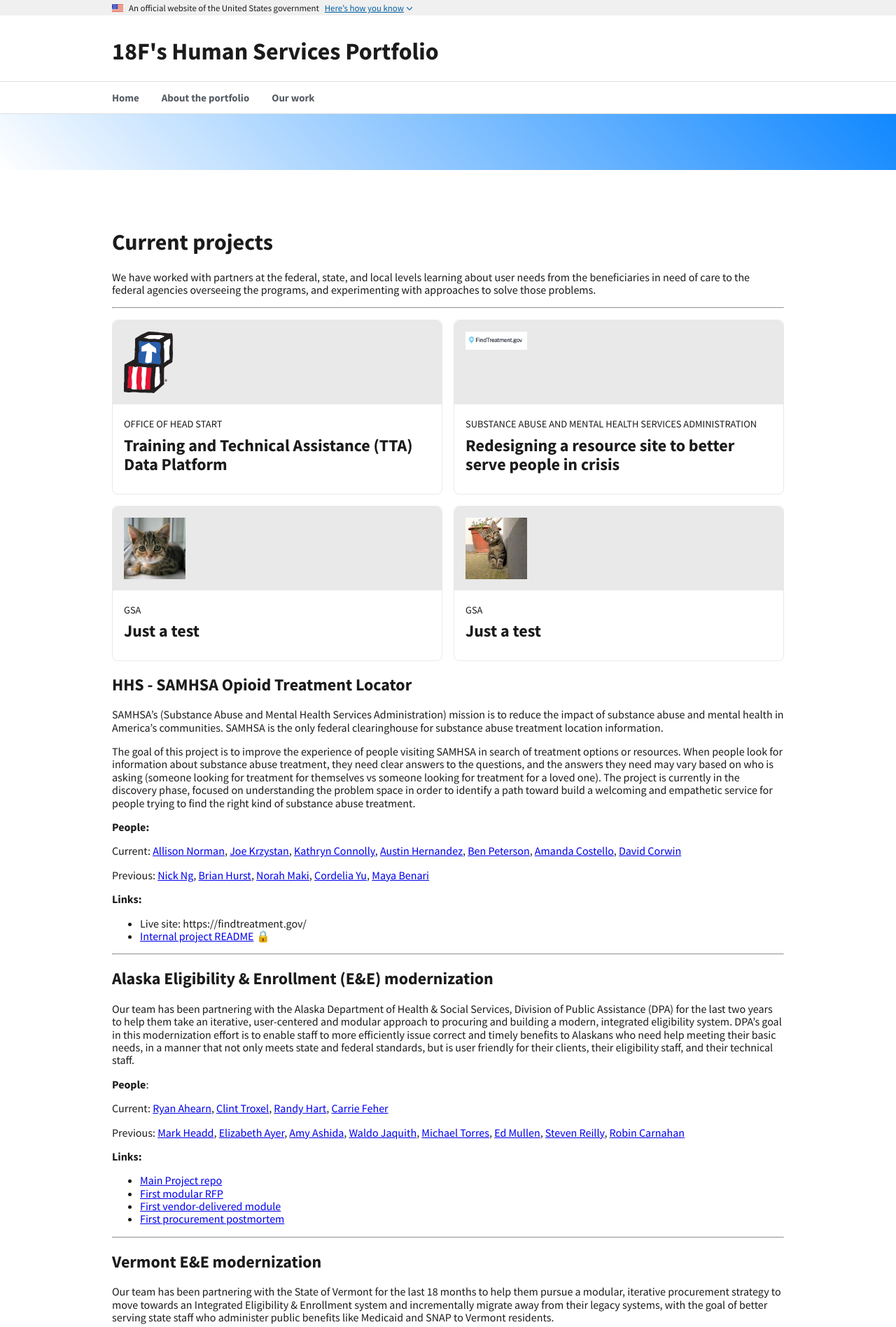
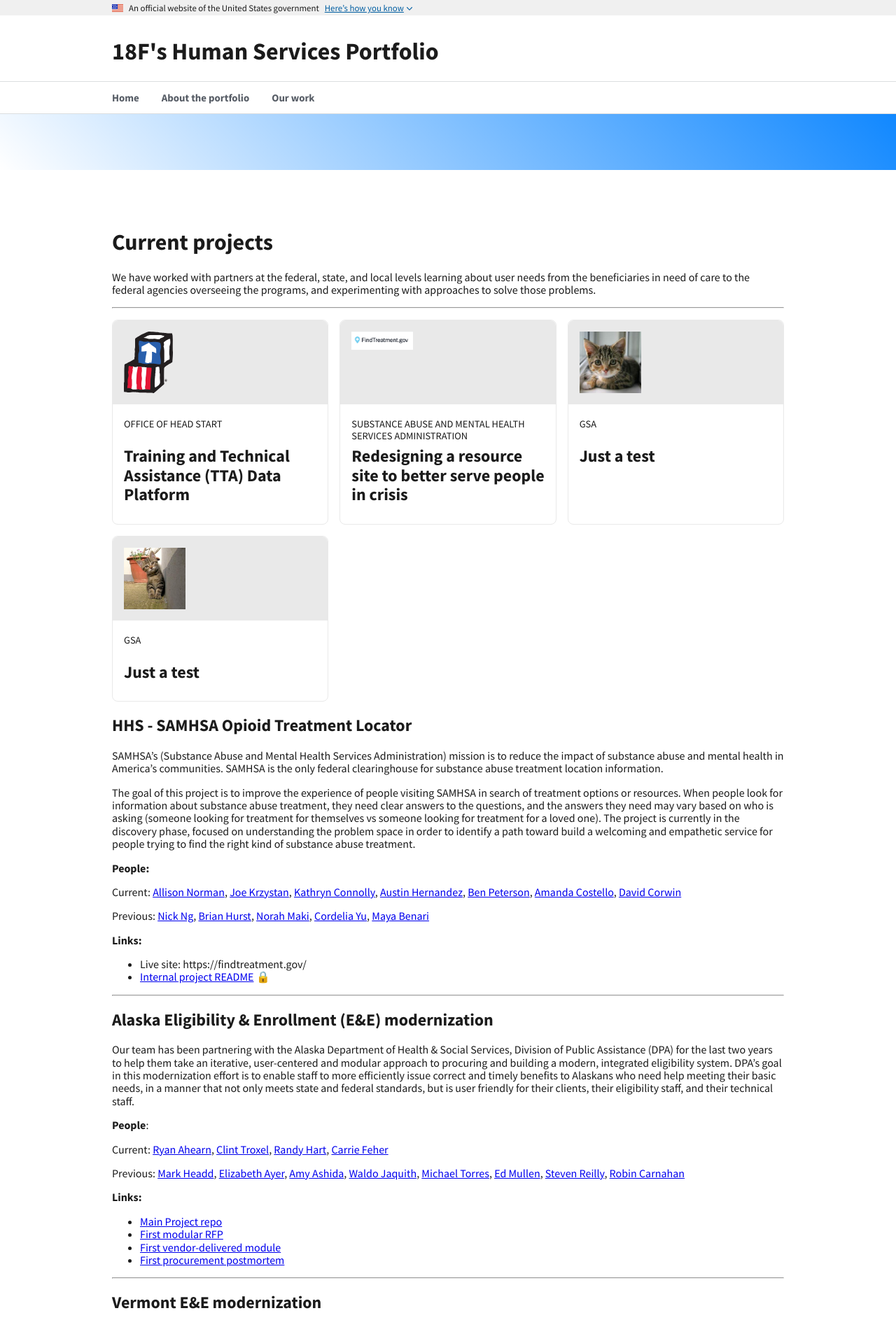
Before and after one commit to 18F/public-benefits, a Jekyll site: the page built from projects.md, in a window 1280 px wide. Shown: the top 1897 px of the page at 70% size. Built offline with Jekyll 4.4.1, drawn with Linux system fonts in a browser that asks for light colours.

Commit message:
minor grid beautification effort
Signed-off-by: Robert Jolly <robert.jolly@gsa.gov>

```diff
--- a/assets/css/style.css
+++ b/assets/css/style.css
@@ -24,7 +24,7 @@
 /* Projects listing styles */
 ul.projects {
   display: grid;
-  grid-template-columns: repeat(auto-fit, minmax(320px, 1fr));
+  grid-template-columns: repeat(auto-fit, minmax(300px, 1fr));
   grid-gap: 1rem;
   list-style-type: none;
   padding: unset;
@@ -75,4 +75,5 @@ img.project-logo {
   text-transform: uppercase;
   display: block;
   margin: -0.5rem 0 0.5rem;
+  height: 2rem;
 }
```
